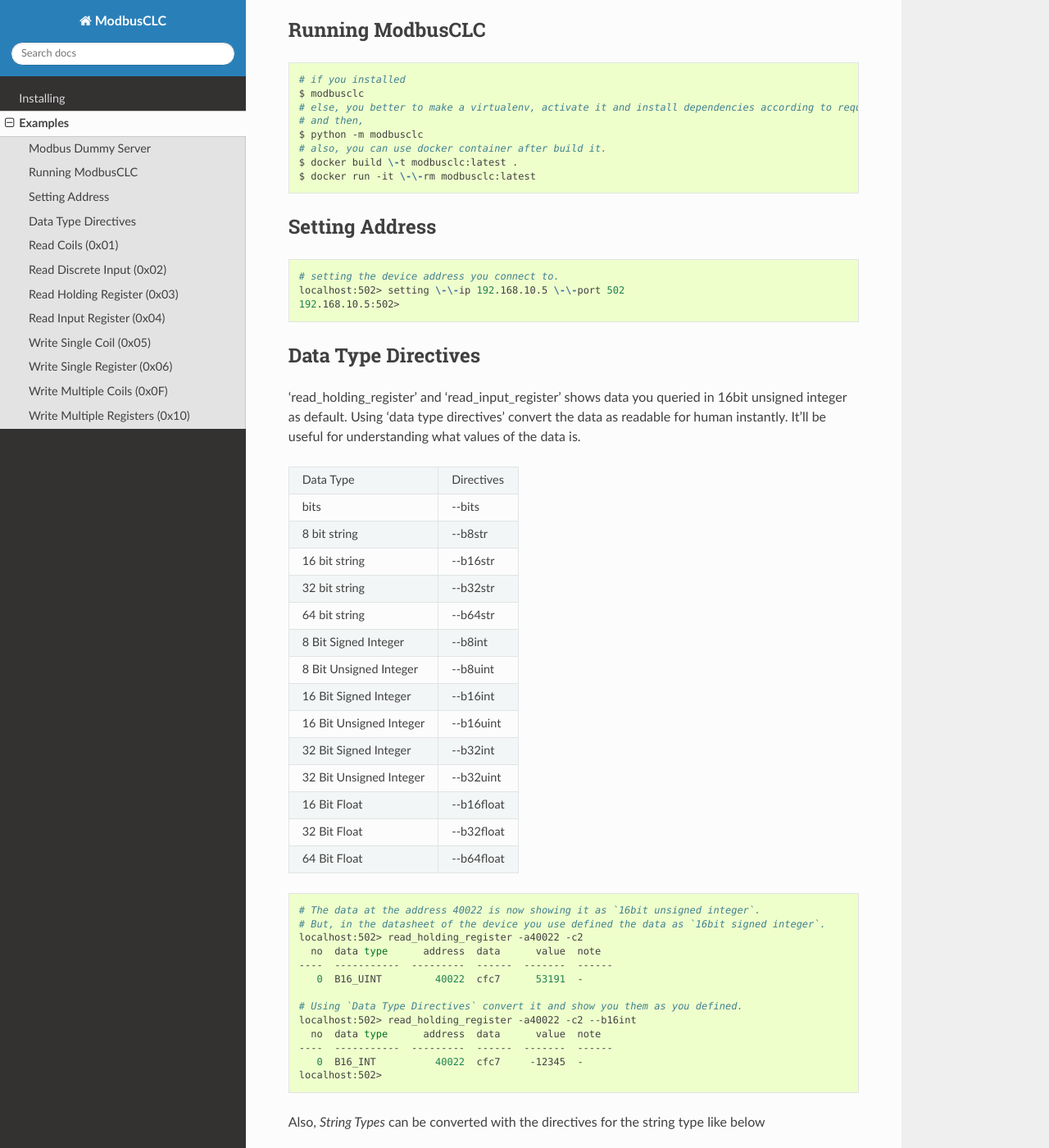
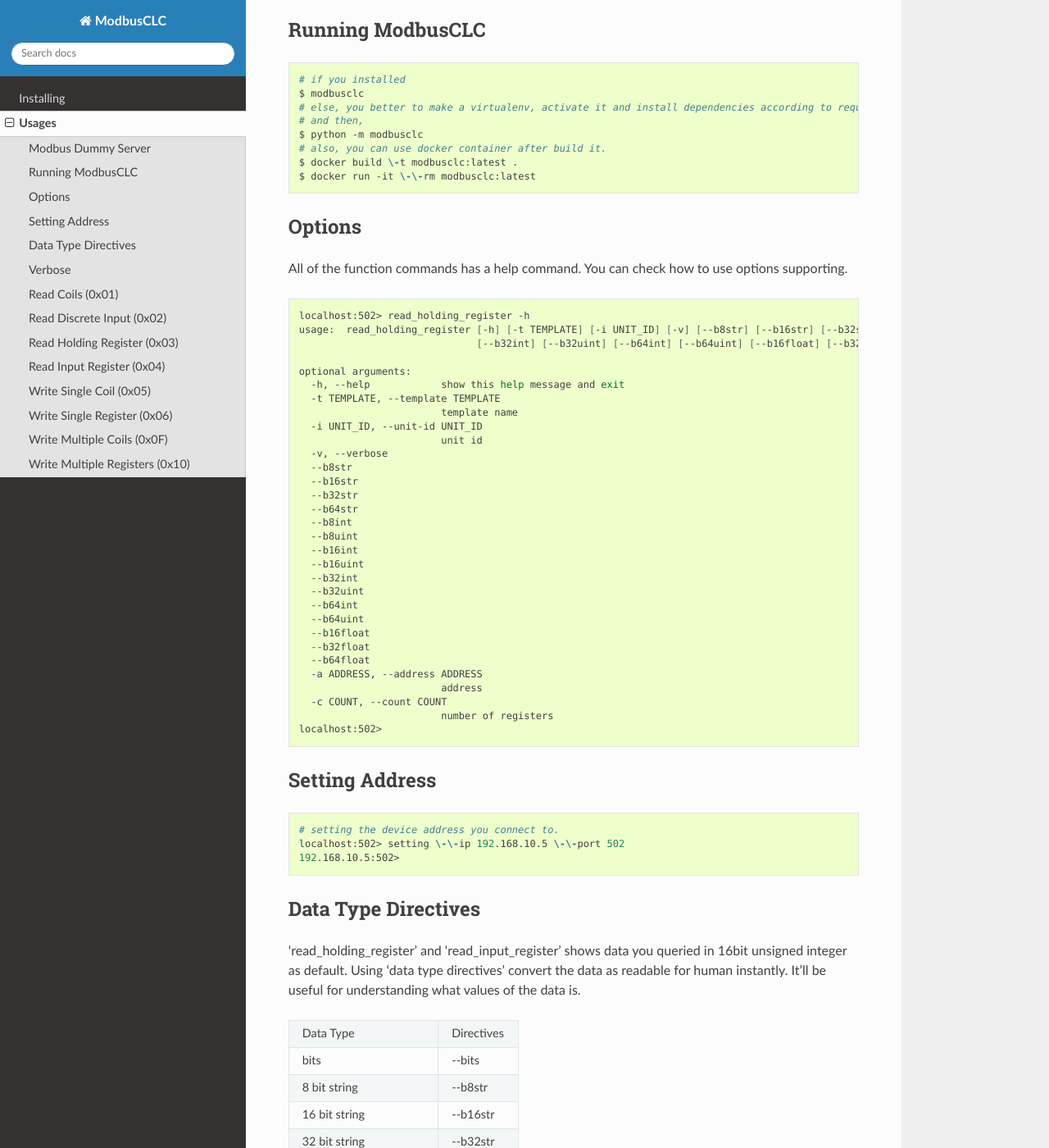
Before and after one commit to RavenKyu/modbus-command-line-client, a Sphinx documentation site: the page built from docs/source/usages/usages.rst, in a window 1280 px wide and 1400 px high, scrolled down 493 px. Shown: the whole window at 82% size. Built offline with Sphinx 7.4.7 and the Read the Docs theme 2.0.0, drawn with Linux system fonts in a browser that asks for light colours; some of the changed text lies outside the part shown.

Commit message:
#20 done to write manual for v1.0

```diff
--- a/docs/source/index.rst
+++ b/docs/source/index.rst
@@ -12,7 +12,7 @@
    :maxdepth: 2
 
    installing/installing.rst
-   examples/examples_starting.rst
+   usages/usages.rst
 
 * Usages
    * Reading registers and coils
--- a/docs/source/examples/examples_starting.rst
+++ b/docs/source/usages/usages.rst
@@ -1,5 +1,5 @@
 ========
-Examples
+Usages
 ========
 You can get started fast, here you go.
 
@@ -35,6 +35,47 @@
     # also, you can use docker container after build it.
     $ docker build \-t modbusclc:latest .
     $ docker run -it \-\-rm modbusclc:latest
+
+
+---------------
+Options
+---------------
+All of the function commands has a help command. You can check how to use options supporting.
+
+.. code-block:: bash
+
+    localhost:502> read_holding_register -h
+    usage:  read_holding_register [-h] [-t TEMPLATE] [-i UNIT_ID] [-v] [--b8str] [--b16str] [--b32str] [--b64str] [--b8int] [--b8uint] [--b16int] [--b16uint]
+                                  [--b32int] [--b32uint] [--b64int] [--b64uint] [--b16float] [--b32float] [--b64float] [-a ADDRESS] [-c COUNT]
+
+    optional arguments:
+      -h, --help            show this help message and exit
+      -t TEMPLATE, --template TEMPLATE
+                            template name
+      -i UNIT_ID, --unit-id UNIT_ID
+                            unit id
+      -v, --verbose
+      --b8str
+      --b16str
+      --b32str
+      --b64str
+      --b8int
+      --b8uint
+      --b16int
+      --b16uint
+      --b32int
+      --b32uint
+      --b64int
+      --b64uint
+      --b16float
+      --b32float
+      --b64float
+      -a ADDRESS, --address ADDRESS
+                            address
+      -c COUNT, --count COUNT
+                            number of registers
+    localhost:502>
+
 
 ---------------
 Setting Address
@@ -139,6 +180,23 @@
        2  B8_INT           40023  85         -123  -
     localhost:502>
 
+-----------------
+Verbose
+-----------------
+It can also display all of the data sending both sides.
+
+.. code-block:: bash
+
+    localhost:502> read_holding_register -c6 -v
+    2020-10-25 00:12:34 | send data | 192.168.200.185 > 00 01 00 00 00 06 00 03 9c 41 00 06
+    2020-10-25 00:12:34 | recv data | localhost:502   > 00 01 00 00 00 0f 00 03
+    2020-10-25 00:12:34 | recv data | localhost:502   > 0c 77 65 6c 63 6f 6d 65 21 41 42 43 44
+      no  data type      address  data      value  note
+    ----  -----------  ---------  ------  -------  ------
+       0  B16_UINT         40001  7765      30565  -
+       1  B16_UINT         40002  6c63      27747  -
+       2  B16_UINT         40003  6f6d      28525  -
+    localhost:502>
 
 
 -----------------
```
